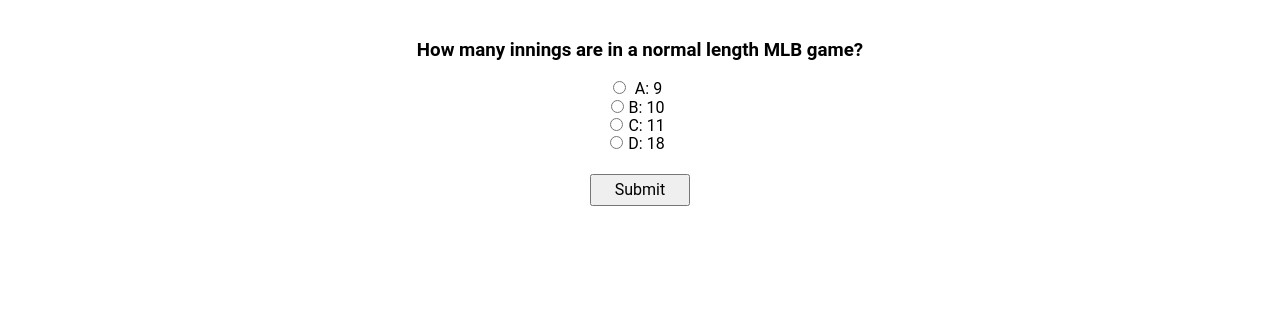
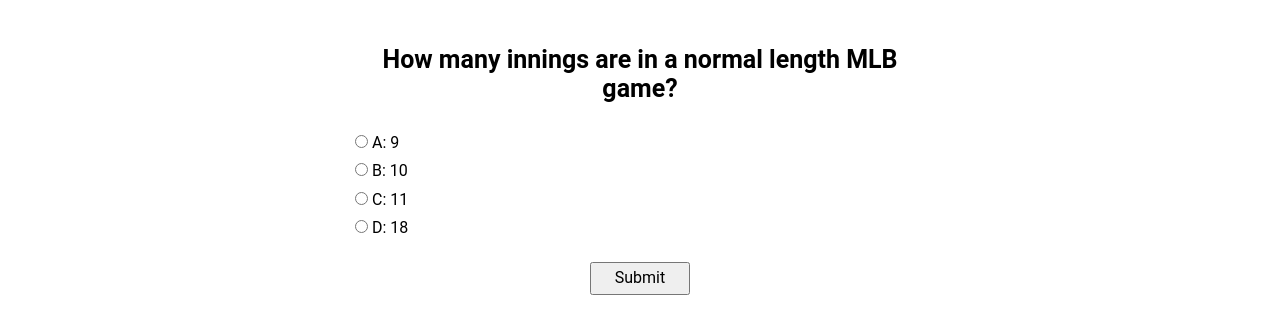
Before and after one commit to thinkful-ei-leopard/aaron-matthew-quizApp, a plain HTML site: page questionpage.html in a window 1280 px wide. Shown: the part 464-798 px from the top of the page. Drawn offline with nearby package versions, Linux system fonts and the light colour scheme.

Commit message:
slight changes to wireframe

```diff
--- a/app.css
+++ b/app.css
@@ -13,6 +13,7 @@ h1 {
 
 img {
     max-width: 350px;
+    width: 100%;
     margin-top: 20px;
     margin-bottom: 20px;
 }
@@ -29,7 +30,13 @@ div.quiz-container {
     text-align: center;
 }
 
+.question {
+    font-weight: bold;
+    font-size: 25px;
+}
+
 .answer {
+    display: block;
     padding: 5px;
     text-align: left;
 }
--- a/questionpage.html
+++ b/questionpage.html
@@ -20,25 +20,23 @@
 
   <main>
     <div class="quiz-container">
-        <h1> Question 1 of 5</h1>
-        <img src="https://media.npr.org/assets/img/2012/09/19/innings_custom-7ac3a084c9d60e283f767de1a5987d11b4128d3d-s800-c85.jpg" alt="Scorebard at baseball game"/>
+      <h1> Question 1 of 5</h1>
+      <img src="https://media.npr.org/assets/img/2012/09/19/innings_custom-7ac3a084c9d60e283f767de1a5987d11b4128d3d-s800-c85.jpg" alt="Scorebard at baseball game"/>
 
-       <form id=quiz-question>
+      <form id=quiz-question>
 
-        <h3>How many innings are in a normal length MLB game?</h3>
+        <p class="question">How many innings are in a normal length MLB game?</p>
 
-        <input type="radio" name="number" value="9"> <span class="answer">A: 9</span> <br>
-        <input type="radio" name="number" value="11"><span class="answer">B: 10</span><br>
-        <input type="radio" name="number" value="12"><span class="answer">C: 11</span><br>
-        <input type="radio" name="number" value="18"><span class="answer">D: 18</span><br>
+        <label for="answer1" class="answer"><input class="answer1" type="radio" name="number" value="9"> A: 9</label>
+        <label for="answer2" class="answer"><input class="answer2" type="radio" name="number" value="11"> B: 10</label>
+        <label for="answer3" class="answer"><input class="answer3" type="radio" name="number" value="12"> C: 11</label>
+        <label for="answer4" class="answer"><input class="answer4" type="radio" name="number" value="18"> D: 18</label>
 
         <button class="next-button" type="submit">
-            <span class="button-label">Submit</span>
+            <label for="next-button" class="button-label">Submit</label for="next-button">
         </button>
 
-        </form>
-
-
+      </form>
     </div>
   </main>
   <script src="https://code.jquery.com/jquery-3.4.1.slim.js" crossorigin="anonymous"></script>
```
Also changed, not shown: startpage.html (+2 -2 lines).
